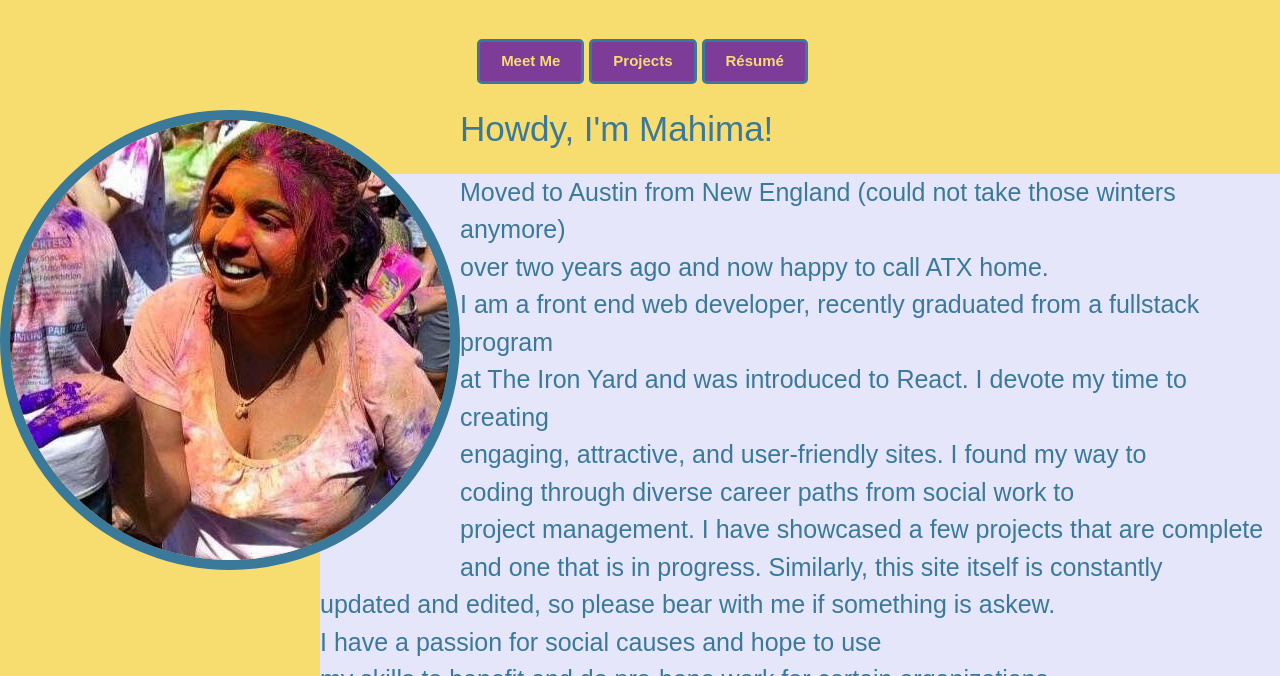
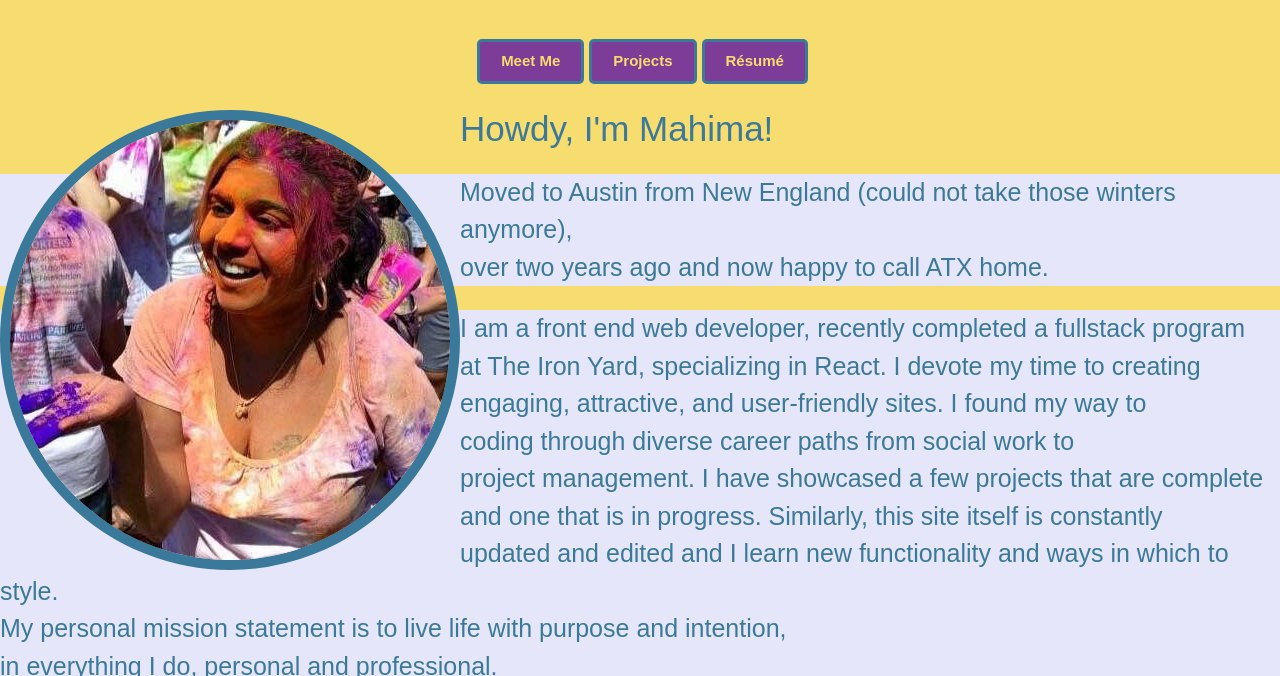
Before and after one commit to Smahima/smahima.github.io, a React app: page /about in a window 1280 px wide. Shown: the part 124-800 px from the top of the page. Built offline with nearby package versions, Linux system fonts and the light colour scheme.

Commit message:
adding span tag to paragraph to style

```diff
--- a/package.json
+++ b/package.json
@@ -6,6 +6,7 @@
     "bootstrap": "^3.3.7",
     "last-commit": "^0.4.1",
     "react": "^15.6.1",
+    "react-break-paragraph": "^0.1.2",
     "react-dom": "^15.6.1",
     "react-mailto": "^0.4.0",
     "react-router-dom": "^4.2.2",
--- a/src/components/About.js
+++ b/src/components/About.js
@@ -1,12 +1,12 @@
 
 import React, { Component } from 'react';
 import picture from '../images/holi.jpg'
+import { BreakParagraph } from 'react-break-paragraph'
 
 
 export default class About extends Component {
   render() {
     return (
-      <div className="About">
 
         <div className="about">
 
@@ -15,20 +15,19 @@ export default class About extends Component {
             </img>
           </div>
 
+          <div className="bio">
+            <h5>{"Howdy, I'm Mahima!"}</h5>
+            <p><span>Moved to Austin from New England (could not take those winters anymore),</span></p>
+            <p><span>over two years ago and now happy to call ATX home.</span></p><br></br>
 
-            <h5>{"Howdy, I'm Mahima!"}</h5>
-            <p>Moved to Austin from New England (could not take those winters anymore)</p>
-            <p>over two years ago and now happy to call ATX home.</p>
-
-            <p>I am a front end web developer, recently graduated from a fullstack program</p>
-            <p>at The Iron Yard and was introduced to React. I devote my time to creating</p>
+            <p><span>I am a front end web developer, recently completed a fullstack program</span></p>
+            <p>at The Iron Yard, specializing in React. I devote my time to creating</p>
             <p>engaging, attractive, and user-friendly sites. I found my way to</p>
-            <p> coding through diverse career paths from social work to</p>
+            <p>coding through diverse career paths from social work to</p>
             <p>project management. I have showcased a few projects that are complete</p>
             <p>and one that is in progress. Similarly, this site itself is constantly</p>
-            <p>updated and edited, so please bear with me if something is askew.</p>
-            <p>I have a passion for social causes and hope to use</p>
-            <p>my skills to benefit and do pro-bono work for certain organizations.</p>
+            <p>updated and edited and I learn new functionality and ways in which to style.</p>
+
             <p>My personal mission statement is to live life with purpose and intention,</p>
             <p>in everything I do, personal and professional.</p>
 
@@ -36,8 +35,8 @@ export default class About extends Component {
             <p>dancing, volunteering, or enjoying what Austin has to offer. Exploring Austin includes</p>
             <p>finding coffee shops in which to read or code. Come join me for a cup of java! (see what I did there?)</p><br></br>
           </div>
+        </div>
 
-      </div>
     );
   }
 }
--- a/src/styles/index.css
+++ b/src/styles/index.css
@@ -11,12 +11,19 @@ h5 {
   color: #3a7999;
 }
 
-.about p {
-  margin: 0 0 0 25%;
+.bio p {
+  margin: 0 0 0 0%;
   font-size: 25px;
   color: #3a7999;
   background-color: #E6E6FA;
 }
+
+ /*p span {
+  margin: 0 0 0 0%;
+  font-size: 25px;
+  color: #3a7999;
+  background-color: #E6E6FA;
+}*/
 
 .header {
   background-color: #F7DC6F;
```
Also changed, not shown: 1 other file.
